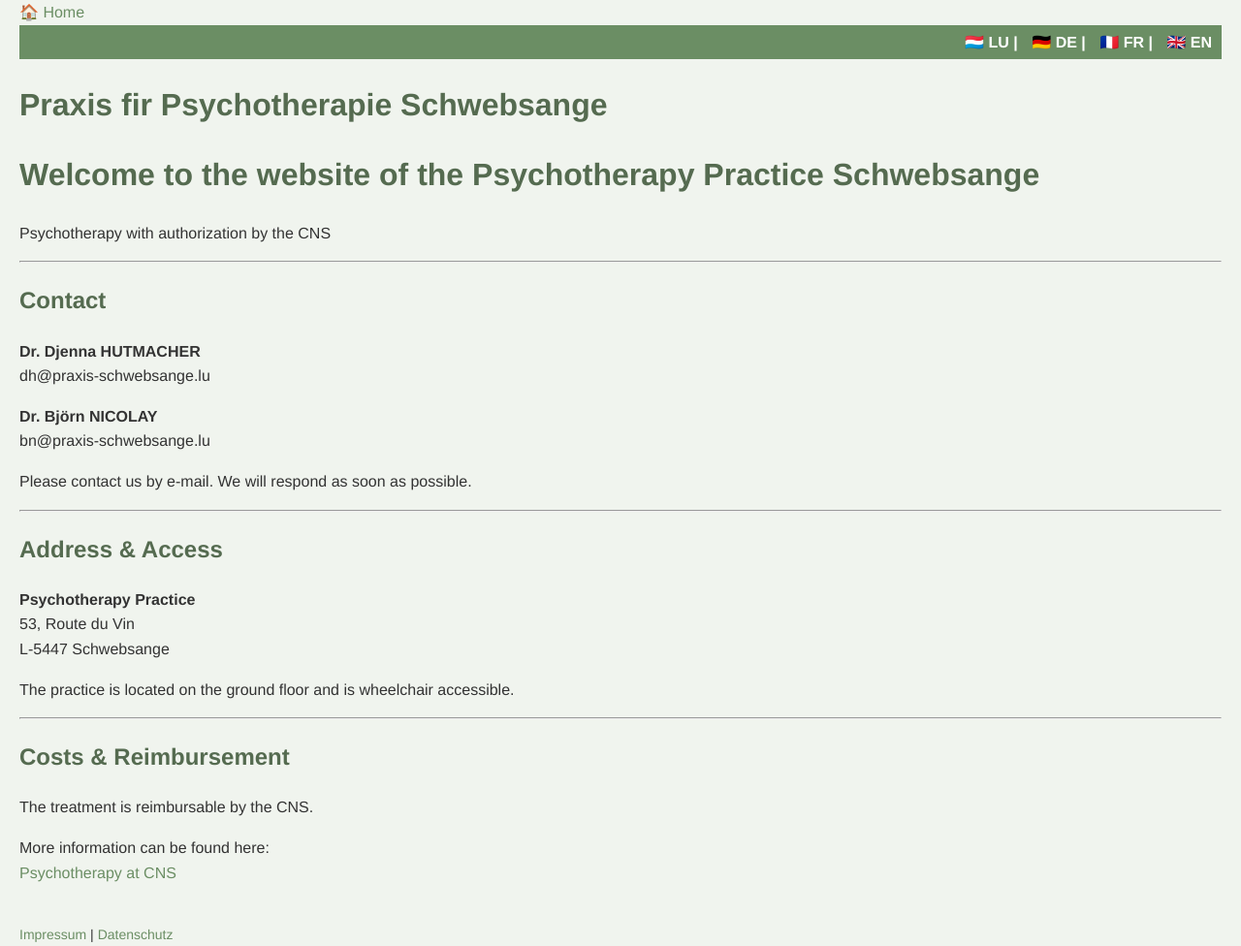
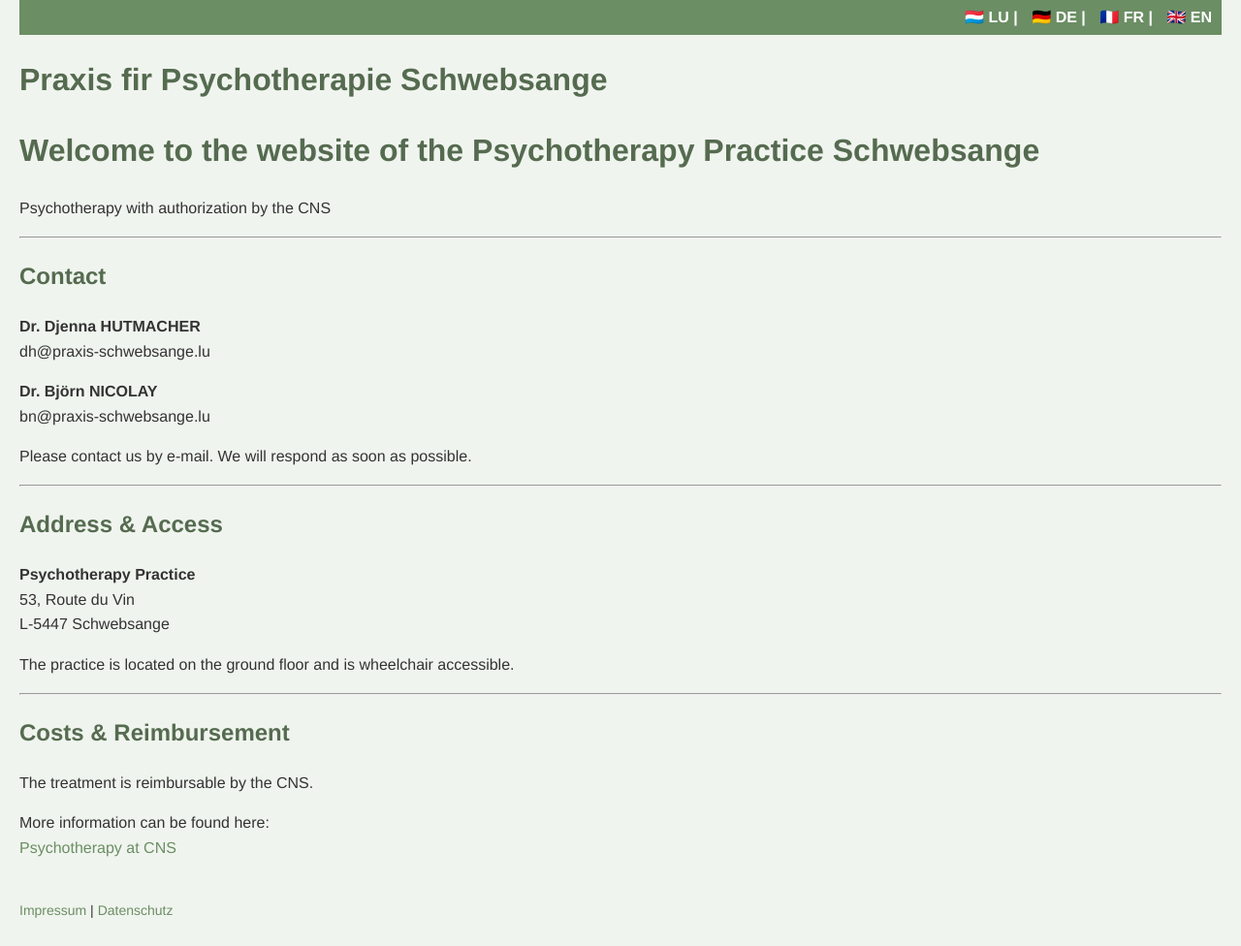
Before and after one commit to bjoernbrightside/praxis-schwebsange, a Jekyll site: the page built from en/index.md, in a window 1280 px wide. Shown: the whole page at 97% size. Built offline with Jekyll 4.4.1, drawn with Linux system fonts in a browser that asks for light colours; our own code applies the rules of GitHub Pages for plain Markdown files; after the commit the page ends 950 px from its top, so only the background shows below that.

Commit message:
Update default.html

```diff
--- a/_layouts/default.html
+++ b/_layouts/default.html
@@ -35,8 +35,6 @@
 
   <!-- Header mit Home Button und Sprachwahl -->
   <header>
-    <div class="top-bar">
-      <a class="home-button" href="/{{ page.lang }}/">🏠 Home</a>
       <div class="language-bar">
         <a href="/lu/" title="Luxemburgish">🇱🇺 LU</a> |
         <a href="/de/" title="Deutsch">🇩🇪 DE</a> |
```
